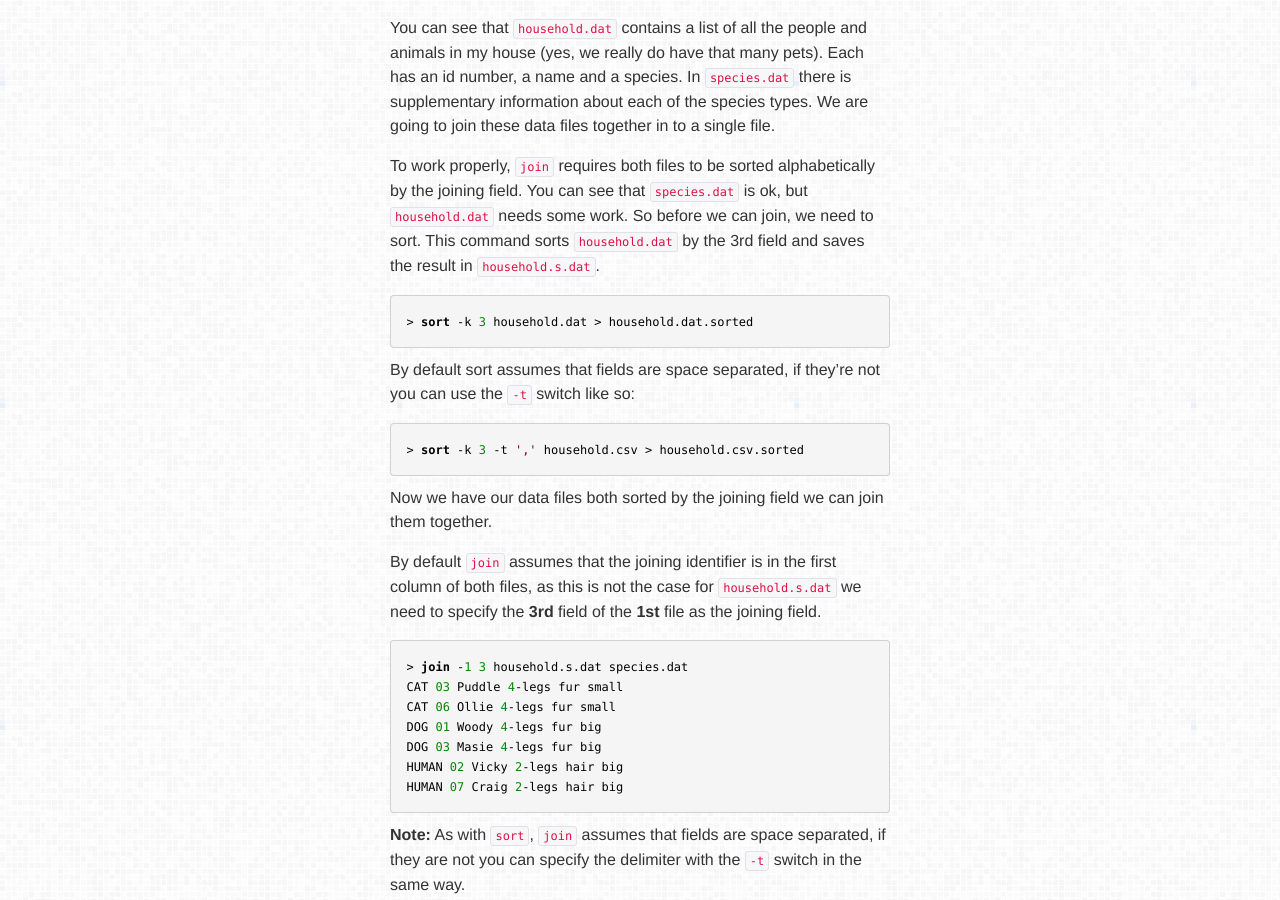
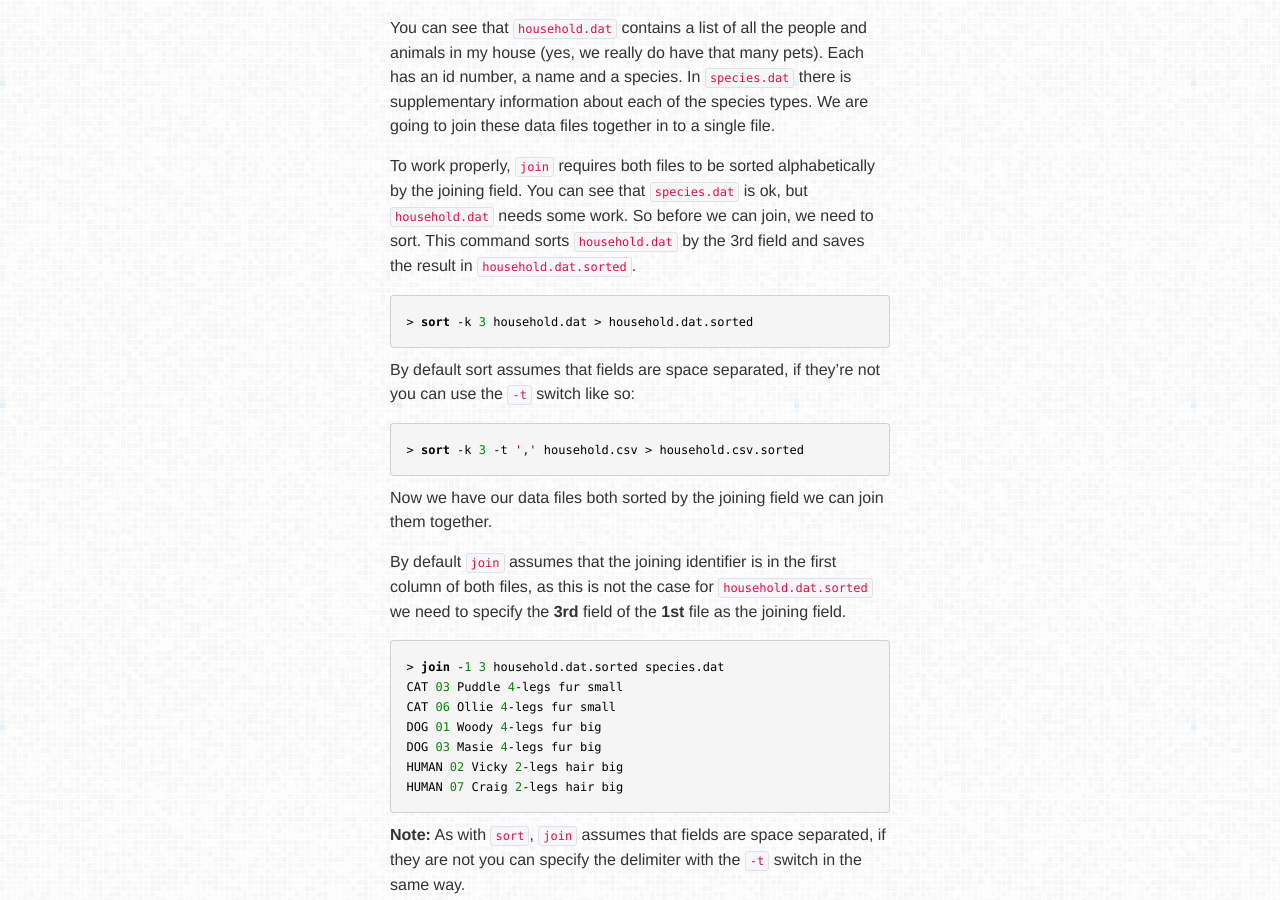
Before and after one commit to craig552uk/craig552uk.github.com, a Jekyll site: the page built from _posts/2012-07-13-join-data-files-command.markdown, in a window 1280 px wide and 900 px high, scrolled down 880 px. Built offline with Jekyll 4.4.1, drawn with Linux system fonts in a browser that asks for light colours; nearby versions of some CDN libraries; library files that are not in the unit come from our copies; Markdown is read by kramdown in place of the engine named in the settings; comment, search, counter and statistics services are not loaded.

Commit message:
More typo corrections

```diff
--- a/_posts/2012-07-13-join-data-files-command.markdown
+++ b/_posts/2012-07-13-join-data-files-command.markdown
@@ -31,7 +31,7 @@ Save them in a folder and open a command line there.
 
 You can see that `household.dat` contains a list of all the people and animals in my house (yes, we really do have that many pets). Each has an id number, a name and a species. In `species.dat` there is supplementary information about each of the species types. We are going to join these data files together in to a single file.
 
-To work properly, `join` requires both files to be sorted alphabetically by the joining field. You can see that `species.dat` is ok, but `household.dat` needs some work. So before we can join, we need to sort. This command sorts `household.dat` by the 3rd field and saves the result in `household.s.dat`.
+To work properly, `join` requires both files to be sorted alphabetically by the joining field. You can see that `species.dat` is ok, but `household.dat` needs some work. So before we can join, we need to sort. This command sorts `household.dat` by the 3rd field and saves the result in `household.dat.sorted`.
 
     > sort -k 3 household.dat > household.dat.sorted
 
@@ -41,9 +41,9 @@ By default sort assumes that fields are space separated, if they're not you can
 
 Now we have our data files both sorted by the joining field we can join them together.
 
-By default `join` assumes that the joining identifier is in the first column of both files, as this is not the case for `household.s.dat` we need to specify the **3rd** field of the **1st** file as the joining field.
+By default `join` assumes that the joining identifier is in the first column of both files, as this is not the case for `household.dat.sorted` we need to specify the **3rd** field of the **1st** file as the joining field.
 
-    > join -1 3 household.s.dat species.dat
+    > join -1 3 household.dat.sorted species.dat
     CAT 03 Puddle 4-legs fur small
     CAT 06 Ollie 4-legs fur small
     DOG 01 Woody 4-legs fur big
```
